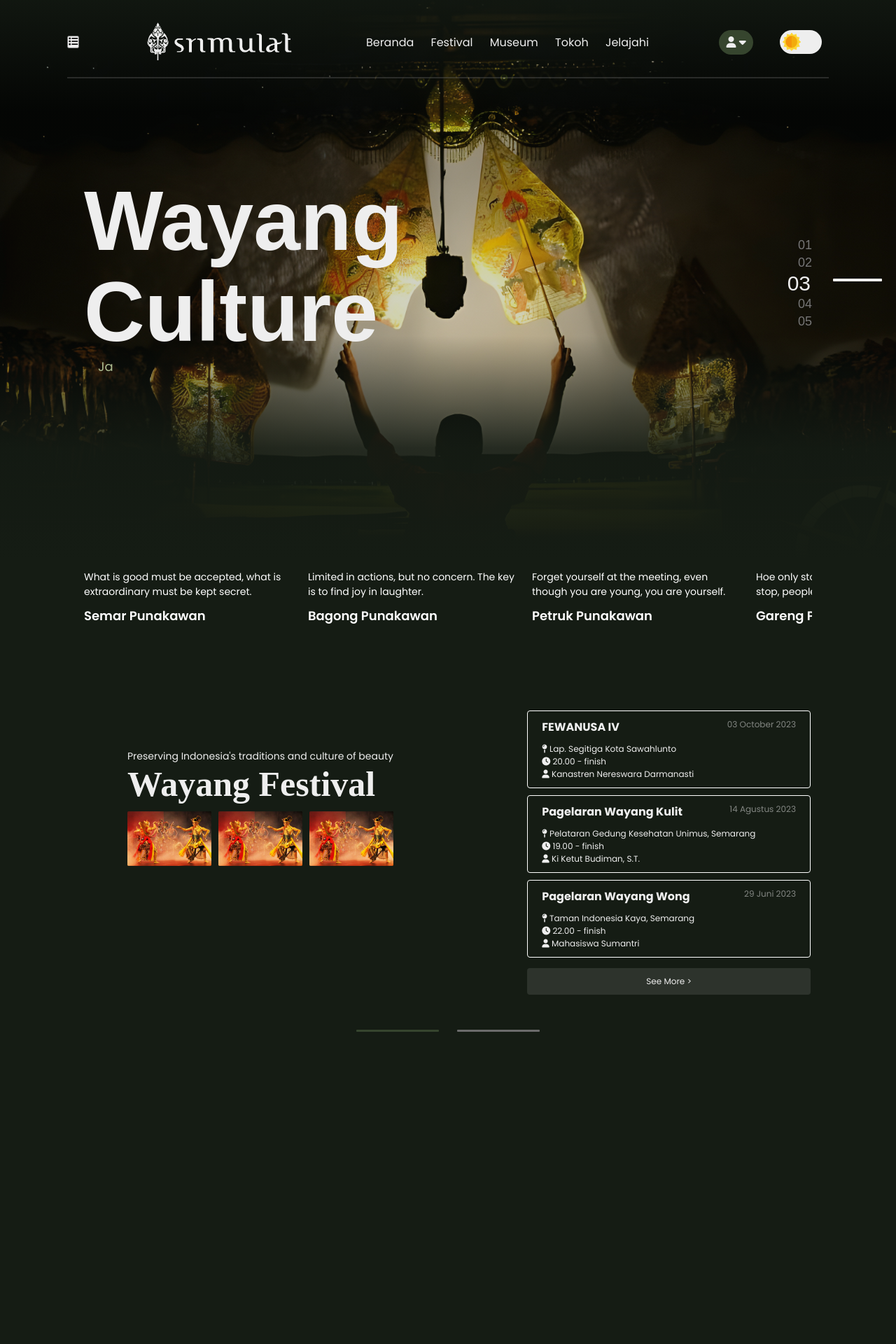
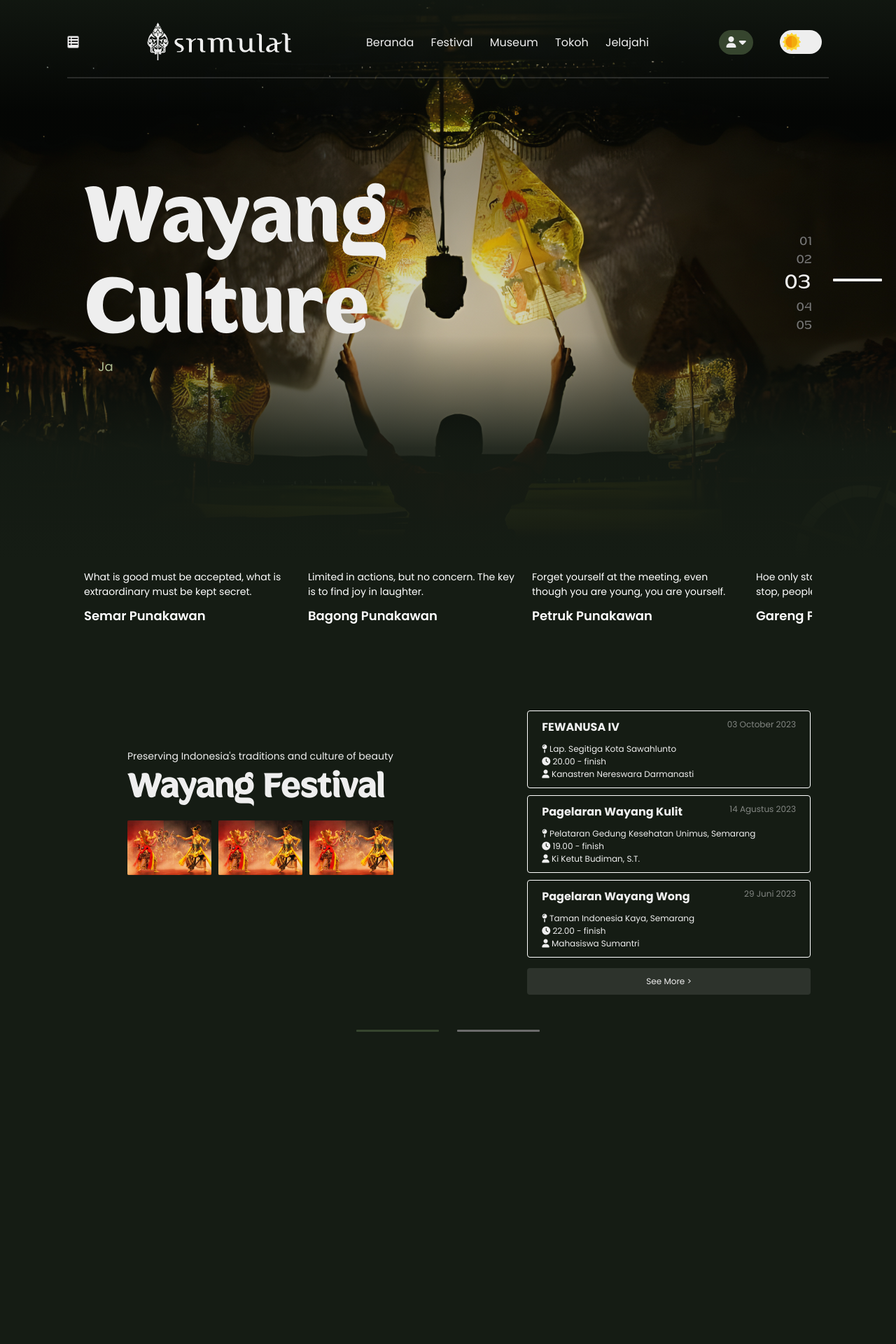
Before and after one commit to msultanalhakim/Srimulat, a PHP site: page / in a window 1280 px wide. Shown: the top 1920 px of the page at 70% size. Run offline with PHP 8.4, Linux system fonts and the light colour scheme; some libraries are stand-ins or nearby versions.

Commit message:
add font-face for mahameru

```diff
--- a/css/coba.css
+++ b/css/coba.css
@@ -9,6 +9,19 @@
 
 body {
     font-family: 'Poppins', sans-serif;
+}
+
+@font-face {
+    font-family: 'Mahameru-Bold';
+    src: url('../fonts/Mahameru/Mahameru-Bold.otf') format('truetype');
+}
+@font-face {
+    font-family: 'Mahameru-Medium';
+    src: url('../fonts/Mahameru/Mahameru-Medium.otf') format('truetype');
+}
+@font-face {
+    font-family: 'Mahameru-Regular';
+    src: url('../fonts/Mahameru/Mahameru-Regular.otf') format('truetype');
 }
 
 ::selection {
```
